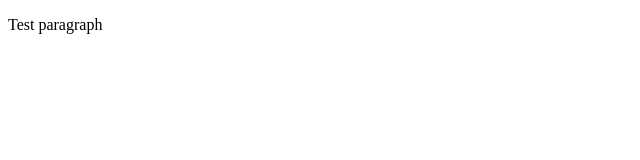
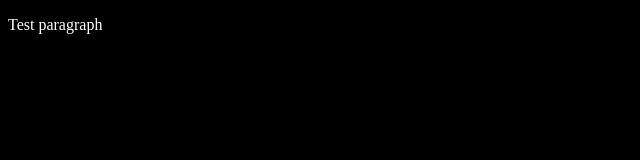
Before and after one commit to Jazzbank/the-milestoner, a plain HTML site: page index.html in a window 1280 px wide. Shown: the whole page, without its empty margins (0-640 px from the left). Drawn offline with Linux system fonts and the light colour scheme.

Commit message:
Added and linked looks.css.

```diff
--- /dev/null
+++ b/css/looks.css
@@ -0,0 +1,7 @@
+body {
+    background-color: black;
+}
+
+p {
+    color: white;
+}
--- a/index.html
+++ b/index.html
@@ -3,6 +3,7 @@
 <html>
     <head>
         <title>The Milestoner</title>
+        <link rel="stylesheet" type="text/css" href="css/looks.css">
     </head>
 
     <body>
@@ -11,6 +12,7 @@
 
         <!-- Library files -->
         <script src="js/lib/ExpantaNum.js"></script>
+
         <!-- Core files -->
         <script src="js/main.js"></script>
     </body>
```
